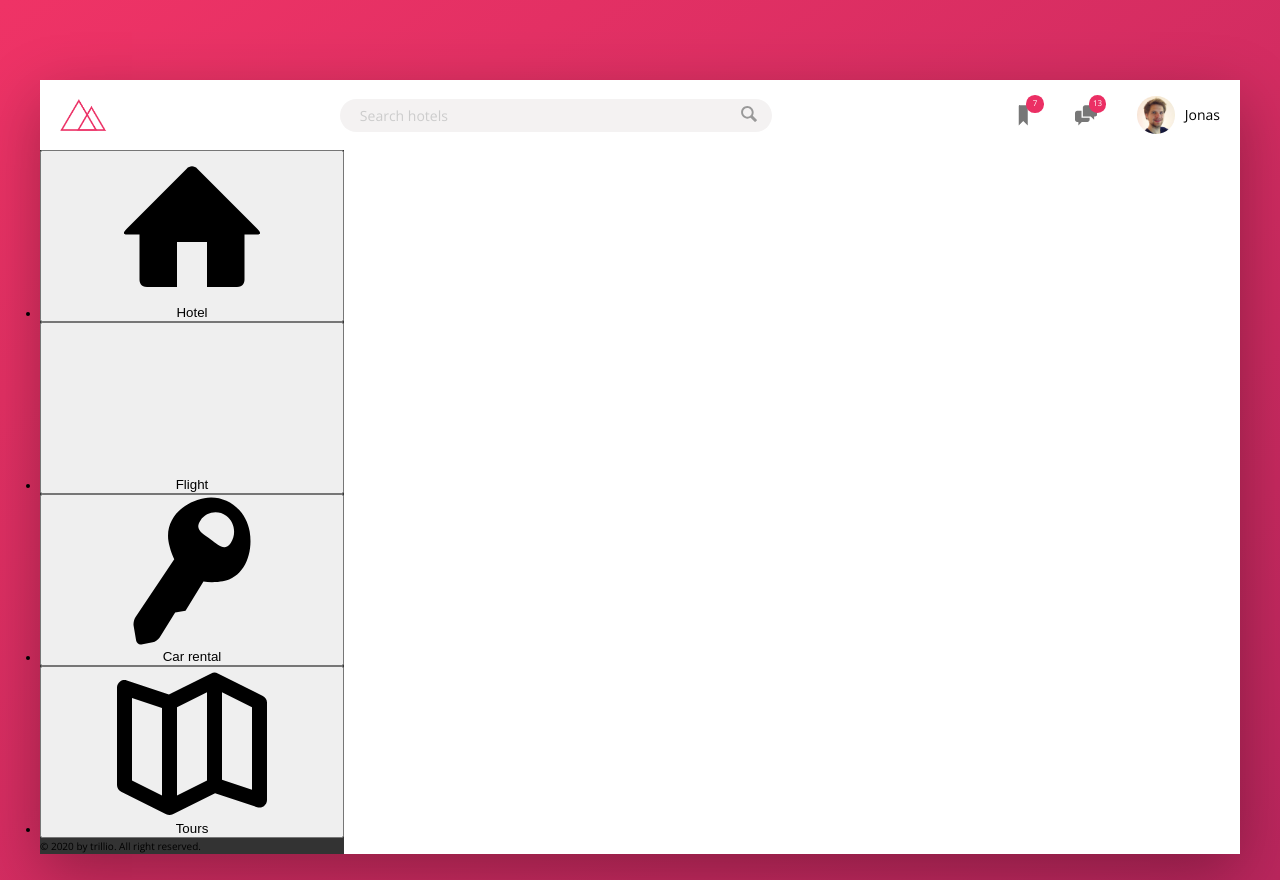
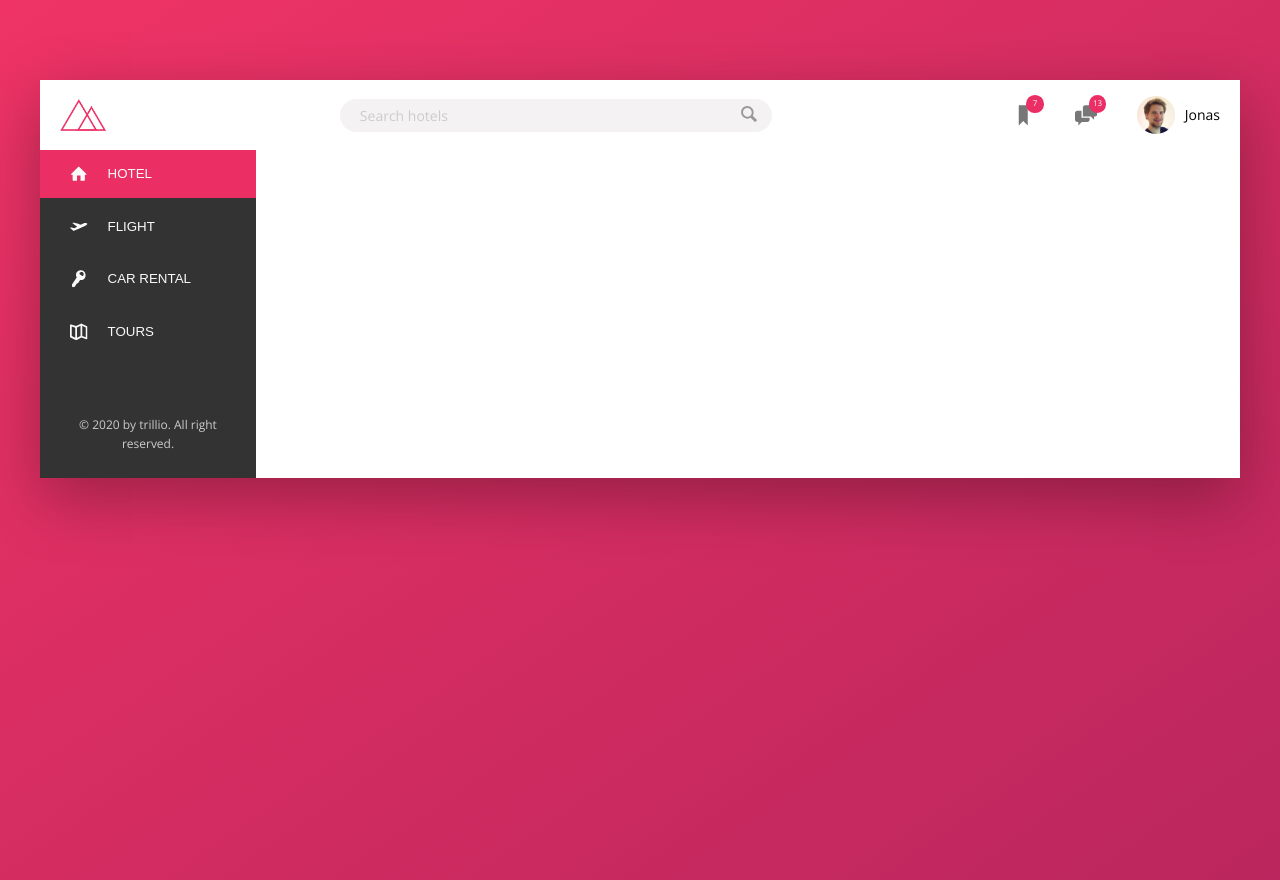
Before and after one commit to hellovincenzo/trillio-react-app, a React (Create React App) app: page / in a window 1280 px wide. Built offline with nearby package versions, Linux system fonts and the light colour scheme.

Commit message:
Finishing sidebar navigation

```diff
--- a/src/components/NavItem/NavItem.js
+++ b/src/components/NavItem/NavItem.js
@@ -5,10 +5,10 @@ import PropTypes from 'prop-types';
 import SvgIcon from '../SgvIcon/SvgIcon';
 import Button from '../Button/Button';
 
-const NavItem = ({ navIcon, textLink }) => (
-  <li className="side-nav__item">
+const NavItem = ({ navIcon, textLink, active }) => (
+  <li className={`side-nav__item ${active && 'side-nav__item--active'}`}>
     <Button className="side-nav__link">
-      <SvgIcon icon={navIcon} />
+      <SvgIcon className="side-nav__icon" icon={navIcon} />
       <span>{textLink}</span>
     </Button>
   </li>
@@ -16,12 +16,14 @@ const NavItem = ({ navIcon, textLink }) => (
 
 NavItem.defaultProps = {
   navIcon: '',
-  textLink: ''
+  textLink: '',
+  active: false
 };
 
 NavItem.propTypes = {
   navIcon: PropTypes.string,
-  textLink: PropTypes.string
+  textLink: PropTypes.string,
+  active: PropTypes.bool
 };
 
 export { NavItem as default };
--- a/src/components/Sidebar/Sidebar.js
+++ b/src/components/Sidebar/Sidebar.js
@@ -7,17 +7,22 @@ import Container from '../Container/Container';
 
 const Sidebar = () => {
   const navItems = [
-    { navIcon: 'home', textLink: 'Hotel' },
-    { navIcon: 'air-craft-take-off', textLink: 'Flight' },
-    { navIcon: 'key', textLink: 'Car rental' },
-    { navIcon: 'map', textLink: 'Tours' }
+    { navIcon: 'home', textLink: 'Hotel', active: true },
+    { navIcon: 'aircraft-take-off', textLink: 'Flight', active: false },
+    { navIcon: 'key', textLink: 'Car rental', active: false },
+    { navIcon: 'map', textLink: 'Tours', active: false }
   ];
 
   return (
     <Nav className="sidebar">
       <Container tag="ul" className="side-nav">
         {navItems.map(navItem => (
-          <NavItem navIcon={navItem.navIcon} textLink={navItem.textLink} />
+          <NavItem
+            key={navItem.navIcon}
+            navIcon={navItem.navIcon}
+            textLink={navItem.textLink}
+            active={navItem.active}
+          />
         ))}
       </Container>
       <Container className="legal">
--- a/src/sass/base/_typo.scss
+++ b/src/sass/base/_typo.scss
@@ -0,0 +1,6 @@
+.legal {
+  font-size: 1.2rem;
+  text-align: center;
+  padding: 2.5rem;
+  color: var(--color-grey-light04)
+}
--- a/src/sass/components/_container.scss
+++ b/src/sass/components/_container.scss
@@ -3,7 +3,6 @@
   margin: 8rem auto;
   background-color: var(--color-grey-light01);
   box-shadow: var(--shadow-dark);
-  min-height: 50rem;
 }
 
 .content {
--- a/src/sass/components/_sidebar.scss
+++ b/src/sass/components/_sidebar.scss
@@ -0,0 +1,66 @@
+.side-nav {
+  font-size: 1.4rem;
+  list-style: none;
+  margin-bottom: 3.5rem;
+
+  &__item {
+    position: relative;
+
+    &:not(:last-child) {
+      margin-bottom: .5rem;
+    }
+
+    &::before {
+      content: '';
+      position: absolute;
+      top: 0;
+      left: 0;
+      height: 100%;
+      width: .3rem;
+      background-color: var(--color-primary);
+      transform: scaleY(0);
+      transition:
+        transform .2s,
+        width .4s cubic-bezier(1, 0, 0, 1) .2s,
+        background-color .1s;
+    }
+
+    &:hover::before {
+      transform: scaleY(1);
+      width: 100%;
+    }
+
+    &:active::before {
+      background-color: var(--color-primary-light);
+    }
+
+    &--active::before {
+      transform: scaleY(1);
+      width: 100%;
+    }
+  }
+
+  &__link {
+    display: flex;
+    align-items: center;
+    color: var(--color-grey-light01);
+    text-transform: uppercase;
+    padding: 1.5rem 3rem;
+    background-color: var(--color-grey-dark04);
+    border: none;
+    outline: none;
+    z-index: 1;
+    position: relative;
+
+    &:hover {
+      cursor: pointer;
+    }
+  }
+
+  &__icon {
+    height: 1.75rem;
+    width: 1.75rem;
+    margin-right: 2rem;
+    fill: currentColor;
+  }
+}
--- a/src/sass/layout/_nav.scss
+++ b/src/sass/layout/_nav.scss
@@ -1,4 +1,7 @@
 .sidebar {
+  display: flex;
+  flex-direction: column;
+  justify-content: space-between;
   background-color: var(--color-grey-dark01);
   flex: 0 0 18%;
   height: 100%;
--- a/src/sass/main.scss
+++ b/src/sass/main.scss
@@ -18,6 +18,7 @@
 @import './components/logo';
 @import './components/searchbox';
 @import './components/user-nav';
+@import './components/sidebar';
 
 // LAYOUT
 @import './layout/header';
```
